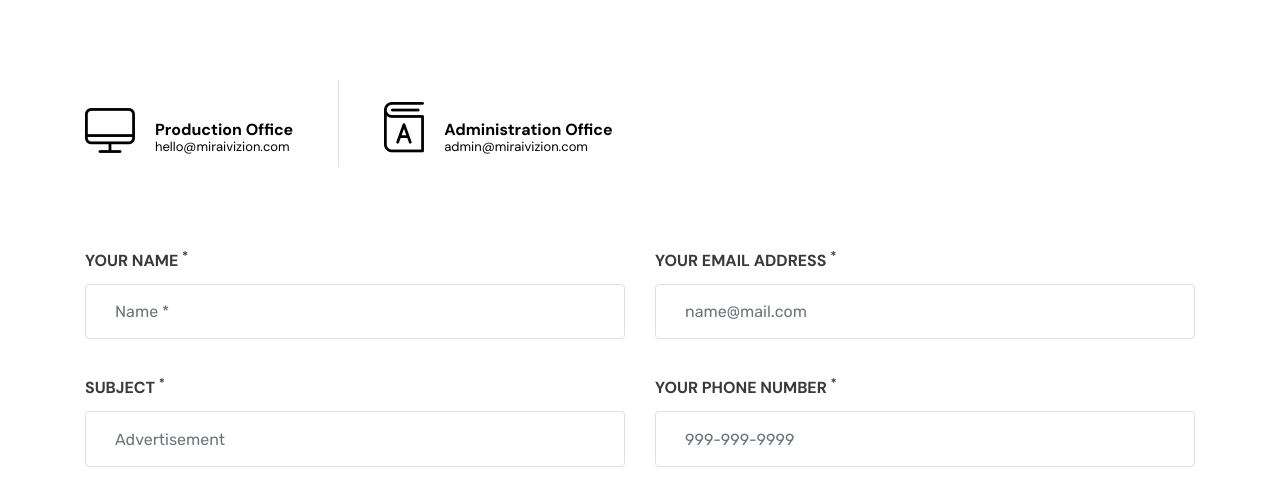
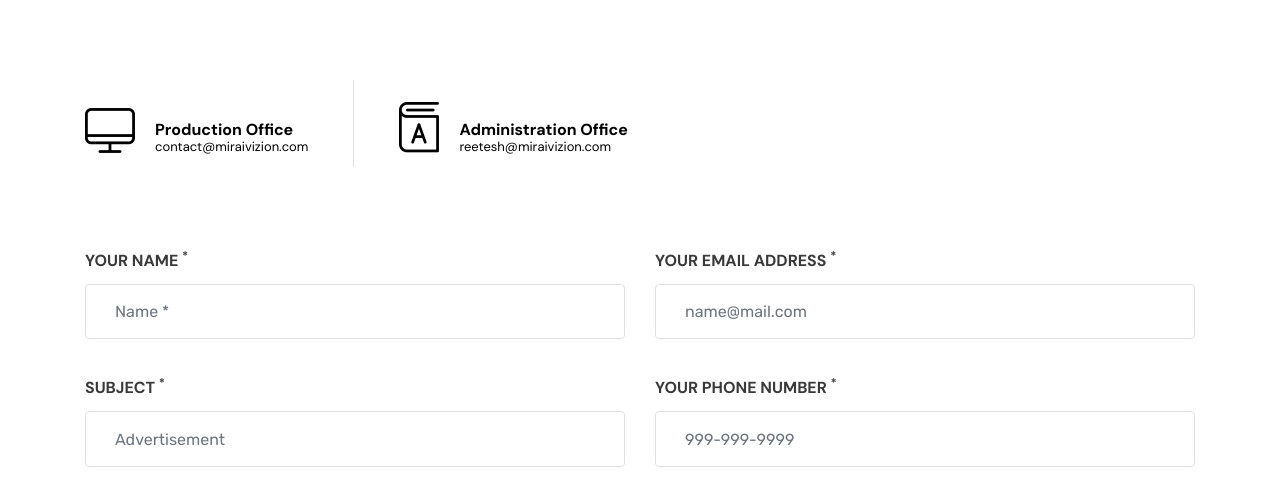
Before and after one commit to Aditya-Thakur/MiraiVizion, a website: page contact.html in a window 1280 px wide. Shown: the part 284-783 px from the top of the page. Drawn offline with nearby package versions, Linux system fonts and the light colour scheme.

Commit message:
contact mail updated

```diff
--- a/contact.html
+++ b/contact.html
@@ -54,14 +54,14 @@
                     <img src="assets/images/icon-4.png" alt="monitor" width="50px">
                     <div class="media-body">
                         <h6 class="widget-title">Production Office</h6>
-                        <p class="widget-content">hello@miraivizion.com</p>
+                        <p class="widget-content">contact@miraivizion.com</p>
                     </div>
                 </div>
                 <div class="contact-widget media">
                     <img src="assets/images/icon-5.png" alt="book" width="40px">
                     <div class="media-body">
                         <h6 class="widget-title">Administration Office</h6>
-                        <p class="widget-content">admin@miraivizion.com</p>
+                        <p class="widget-content">reetesh@miraivizion.com</p>
                     </div>
                 </div>
             </section>
```
